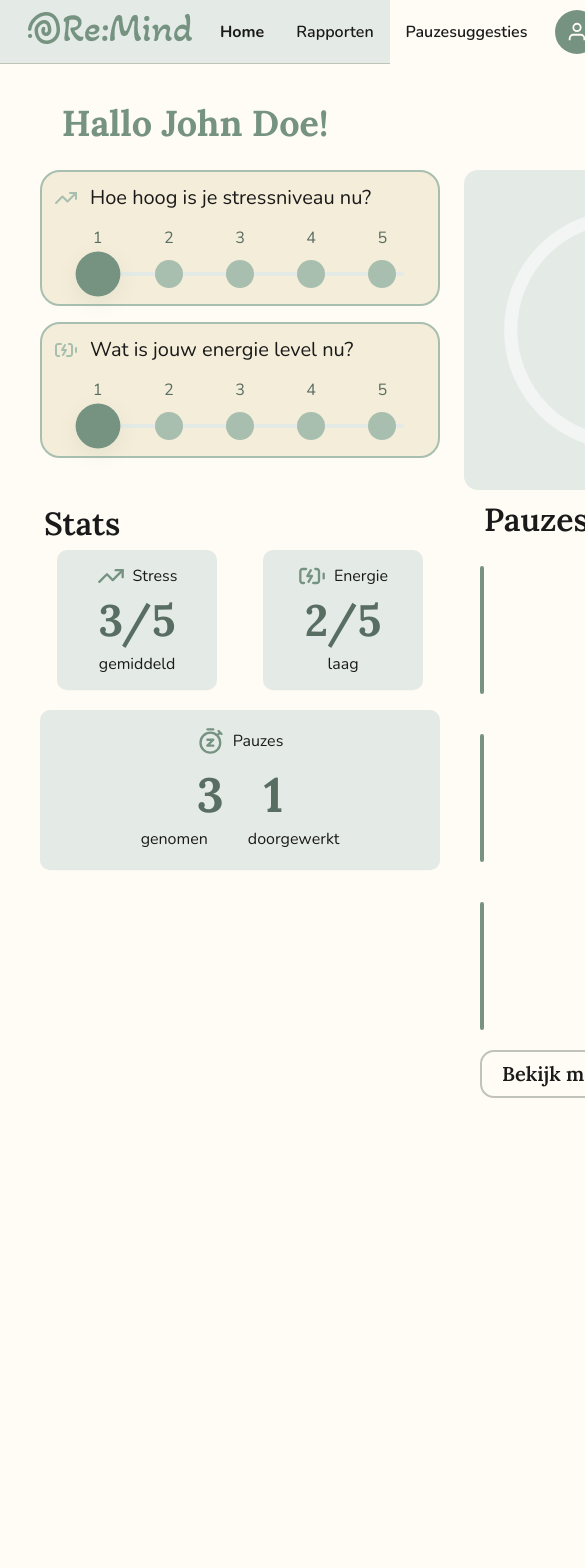
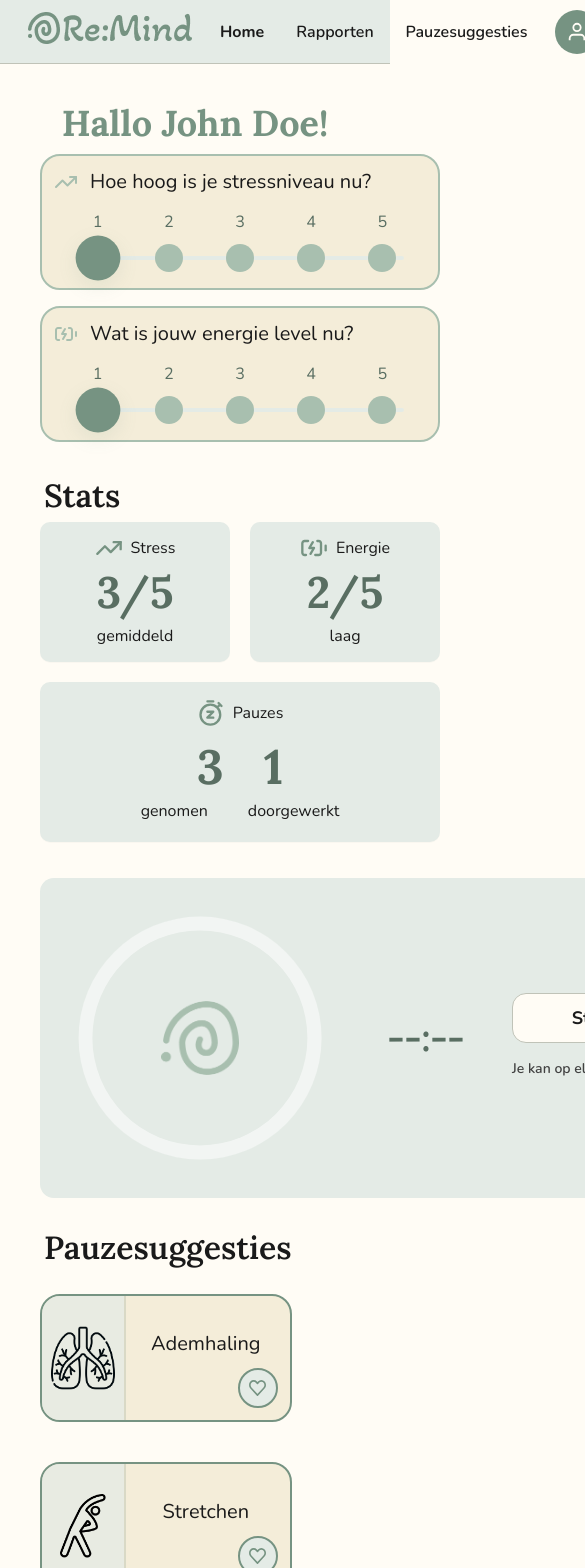
Before and after one commit to sampittois/Re-Mind_App_Individueel, a React (Vite) app in the folder stress-app/frontend/: page / in a window 390 px wide. Shown: the top 1568 px of the page, 585 px wide, since content can reach past the window. Before the commit the page ends 1162 px from the top, so only its background shows below. Built offline with nearby package versions, Linux system fonts and the light colour scheme.

Commit message:
feat: restructure home layout and improve stats section responsiveness
Co-authored-by: Copilot <copilot@github.com>

```diff
--- a/stress-app/frontend/src/App.jsx
+++ b/stress-app/frontend/src/App.jsx
@@ -46,8 +46,8 @@ export default function App() {
         <main className="page home-page">
           <h1 className="greeting">Hallo {name}!</h1>
 
-          <section className="section home-top-section">
-            <div className="rating-timer-container">
+          <section className="section home-layout">
+            <div className="home-left-column">
               <div className="rating-cards-container">
                 <StressSlider
                   label="Hoe hoog is je stressniveau nu?"
@@ -58,22 +58,23 @@ export default function App() {
                   onEnergyChange={setEnergyLevel}
                 />
               </div>
+
+              <StatsSection
+                stress={stressLevel}
+                energy={energyLevel}
+                pausesTaken={3}
+                pausesSkipped={1}
+              />
+            </div>
+
+            <div className="home-right-column">
               <div className="timer-section">
                 <Timer />
               </div>
+
+              <PauseSuggestions onViewMore={() => setCurrentPage("pause")} />
             </div>
           </section>
-
-          <div className="home-panels">
-            <StatsSection
-              stress={stressLevel}
-              energy={energyLevel}
-              pausesTaken={3}
-              pausesSkipped={1}
-            />
-
-            <PauseSuggestions onViewMore={() => setCurrentPage("pause")} />
-          </div>
         </main>
       )}
     </div>
--- a/stress-app/frontend/src/styles/App.css
+++ b/stress-app/frontend/src/styles/App.css
@@ -122,12 +122,12 @@ a {
 }
 
 .home-page {
-  max-width: 1600px;
+  max-width: calc(1200px + (var(--space-8) * 2));
 }
 
-.home-panels {
+.home-layout {
   display: grid;
-  grid-template-columns: 400px minmax(0, 1fr);
+  grid-template-columns: 400px 800px;
   gap: var(--space-8);
   align-items: flex-start;
   width: 100%;
@@ -135,9 +135,28 @@ a {
   margin: 0 auto;
 }
 
-.home-panels > .stats-section,
-.home-panels > .pause-suggestions {
-  min-width: 0;
+.home-left-column {
+  width: 400px;
+  display: flex;
+  flex-direction: column;
+  gap: var(--space-5);
+}
+
+.home-right-column {
+  width: 800px;
+  display: flex;
+  flex-direction: column;
+  gap: var(--space-5);
+  align-items: flex-start;
+}
+
+.home-right-column .timer-section {
+  width: 100%;
+}
+
+.home-right-column .timer-card {
+  width: 100%;
+  max-width: 100%;
 }
 
 .pause-page-shell {
@@ -148,6 +167,16 @@ a {
 
 @media (max-width: 900px) {
   .statsRow { grid-template-columns: 1fr; }
+
+  .home-layout {
+    grid-template-columns: 1fr;
+    gap: var(--space-6);
+  }
+
+  .home-left-column,
+  .home-right-column {
+    width: 100%;
+  }
 }
 
 .statBlock {
--- a/stress-app/frontend/src/styles/stats.css
+++ b/stress-app/frontend/src/styles/stats.css
@@ -15,11 +15,11 @@
 
 .stats-grid {
 	display: grid;
-	grid-template-columns: repeat(2, max-content);
-	column-gap: var(--space-3);
+	grid-template-columns: repeat(2, minmax(0, 1fr));
+	column-gap: var(--space-5);
 	row-gap: var(--space-5);
 	align-items: start;
-    justify-content: center;
+	justify-content: stretch;
 
 }
 
@@ -27,6 +27,7 @@
 	background: var(--highlight-light);
 	border-radius: var(--radius-sm);
 	padding: var(--space-3) var(--space-4);
+	margin: 0;
 	box-shadow: 0 1px 0 rgba(0,0,0,0.02);
     width: 200px;
     display: flex;
@@ -36,18 +37,25 @@
 
 .stat-card.small {
 	min-height: 120px;
-	width: 160px;
-	justify-self: center;
+	width: 100%;
+}
+
+.stat-card.small:first-child {
+	justify-self: start;
+}
+
+.stat-card.small:nth-child(2) {
+	justify-self: end;
 }
 
 .stat-card.large {
 	grid-column: 1 / -1;
 	min-height: 160px;
-    width: 400px;
+	width: 100%;
 	display: flex;
 	flex-direction: column;
 	justify-content: center;
-	justify-self: center;
+	justify-self: stretch;
 }
 
 .stat-row {
```
